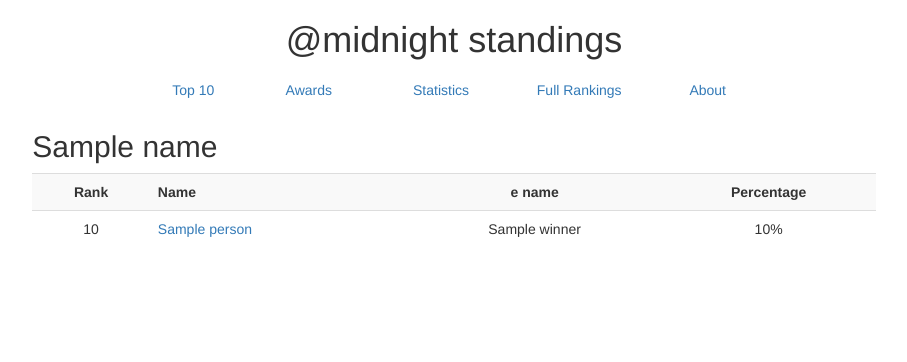
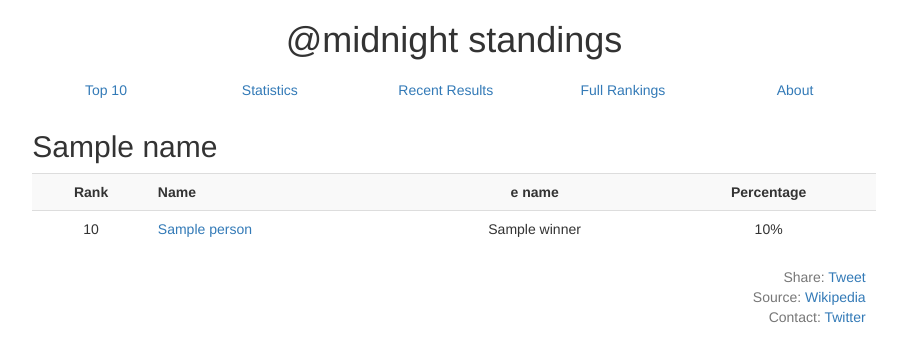
Before and after one commit to ndiquattro/quattsweb, a Flask app: template app/templates/mdr_top.html in a window 1280 px wide. Shown: the top 362 px of the page, without its empty margins (186-1093 px from the left). Run offline with Flask 2, Linux system fonts and the light colour scheme; the template is opened without the code that fills it: most values are stand-ins (such as "Sample title", 1, 10 or a date in 2020); some libraries are stand-ins or nearby versions.

Commit message:
Added footer closes #1

```diff
--- a/app/mdr_views.py
+++ b/app/mdr_views.py
@@ -31,7 +31,8 @@
 
     return render_template('mdr_top.html',
                            names=names,
-                           cats=cats)
+                           cats=cats,
+                           title='@midnight standings - Top 10')
 
 
 @app.route('/midnightstandings/full')
@@ -47,11 +48,12 @@
     ranks = counts.sort(scols, ascending=False).reset_index()
 
     return render_template('mdr_full.html',
-                           ranks=ranks)
+                           ranks=ranks,
+                           title='@midnight standings - Full Rankings')
 
 
-@app.route('/midnightstandings/awards')
-def mdr_awards():
+@app.route('/midnightstandings/stats')
+def mdr_stats():
 
     # Get data
     con = lite.connect(DBPATH)
@@ -71,7 +73,7 @@
     # Most Ties
     ties = counts[counts.Ties == max(counts.Ties)]
 
-    return render_template('mdr_awards.html',
+    return render_template('mdr_stats.html',
                            streak=streak,
                            apps=apps,
                            ties=ties)
@@ -94,4 +96,5 @@
     return render_template("mdr_profile.html",
                            counts=counts.to_dict(orient='records')[0],
                            shows=shows,
-                           name=name)
+                           name=name,
+                           title='@midnight standings - {}'.format(name))
--- a/app/templates/mdr_base.html
+++ b/app/templates/mdr_base.html
@@ -2,7 +2,7 @@
 <html lang="en">
 <head>
     <meta charset="UTF-8">
-    <title>@midnight standings</title>
+    <title>{{ title }}</title>
 
     <!-- Latest compiled and minified CSS -->
     <link rel="stylesheet" href="https://maxcdn.bootstrapcdn.com/bootstrap/3.3.5/css/bootstrap.min.css">
@@ -12,20 +12,50 @@
 
     <!-- Latest compiled and minified JavaScript -->
     <script src="https://maxcdn.bootstrapcdn.com/bootstrap/3.3.5/js/bootstrap.min.js"></script>
-</head>
+
+    <!-- Twitter JavaScript -->
+   <script>window.twttr = (function(d, s, id) {
+              var js, fjs = d.getElementsByTagName(s)[0],
+                t = window.twttr || {};
+              if (d.getElementById(id)) return t;
+              js = d.createElement(s);
+              js.id = id;
+              js.src = "https://platform.twitter.com/widgets.js";
+              fjs.parentNode.insertBefore(js, fjs);
+
+              t._e = [];
+              t.ready = function(f) {
+                t._e.push(f);
+              };
+
+              return t;
+            }(document, "script", "twitter-wjs"));
+   </script>
+    </head>
 <body>
 <div class="row">
-    <div class="col-md-6 col-md-offset-3">
+    <div class="col-md-8 col-md-offset-2">
         <h1 class="text-center">@midnight standings</h1>
         <ul class="nav nav-pills nav-justified">
             <li role="presentation"><a href="/midnightstandings/top">Top 10</a></li>
-            <li role="presentation"><a href="/midnightstandings/awards">Awards</a></li>
-            <li role="presentation"><a href="#">Statistics</a></li>
+            <li role="presentation"><a href="/midnightstandings/stats">Statistics</a></li>
+            <li role="presentation"><a href="/midnightstandings/recent">Recent Results</a></li>
             <li role="presentation"><a href="/midnightstandings/full">Full Rankings</a></li>
-            <li role="presentation"><a href="#">About</a></li>
+            <li role="presentation"><a href="/midnightstandings/about">About</a></li>
         </ul>
     </div>
 </div>
 {% block content %}{% endblock %}
+<footer class="footer">
+    <div class="col-md-2 col-md-offset-8">
+    <p class="text-right text-muted">Share: <a class="twitter-share-button text-right" href="https://twitter.com/intent/" data-count="none" data-size="default" data-via='nickof4'>Tweet</a><br>
+    Source: <a href="https://en.wikipedia.org/wiki/List_of_@midnight_episodes">Wikipedia</a><br>
+    Contact: <a href="https://twitter.com/nickof4">Twitter</a></p>
+    </div>
+</footer>
+
+
+    <!-- IE10 viewport hack for Surface/desktop Windows 8 bug -->
+    <script src="../../assets/js/ie10-viewport-bug-workaround.js"></script>
 </body>
 </html>
```
Also changed, not shown: app/static/css/main.css (+19 -0 lines), app/templates/mdr_stats.html (renamed from app/templates/mdr_awards.html).
